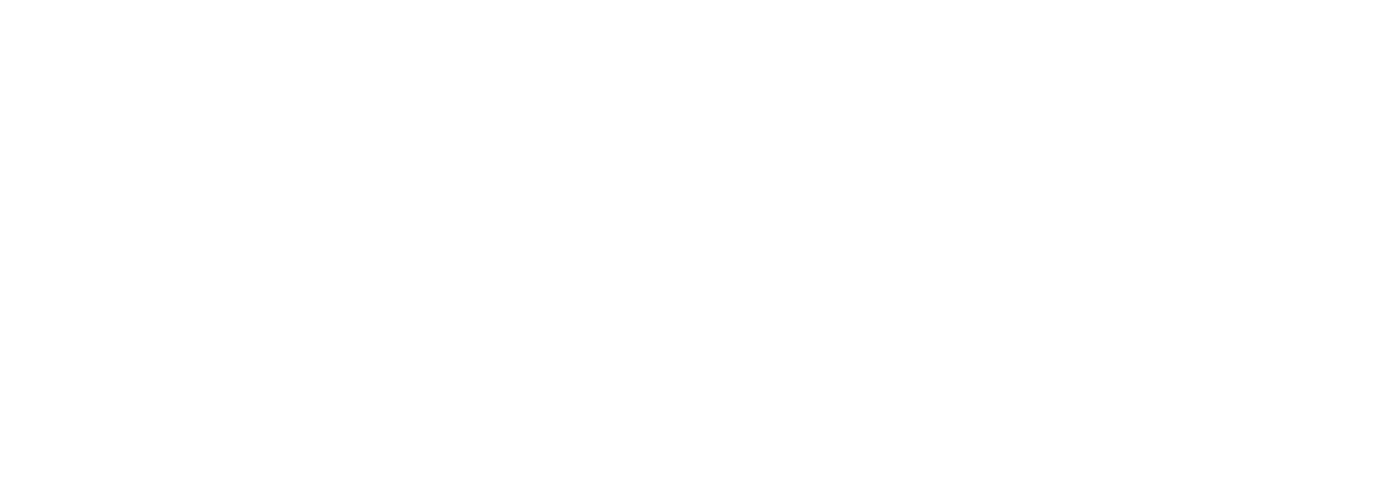
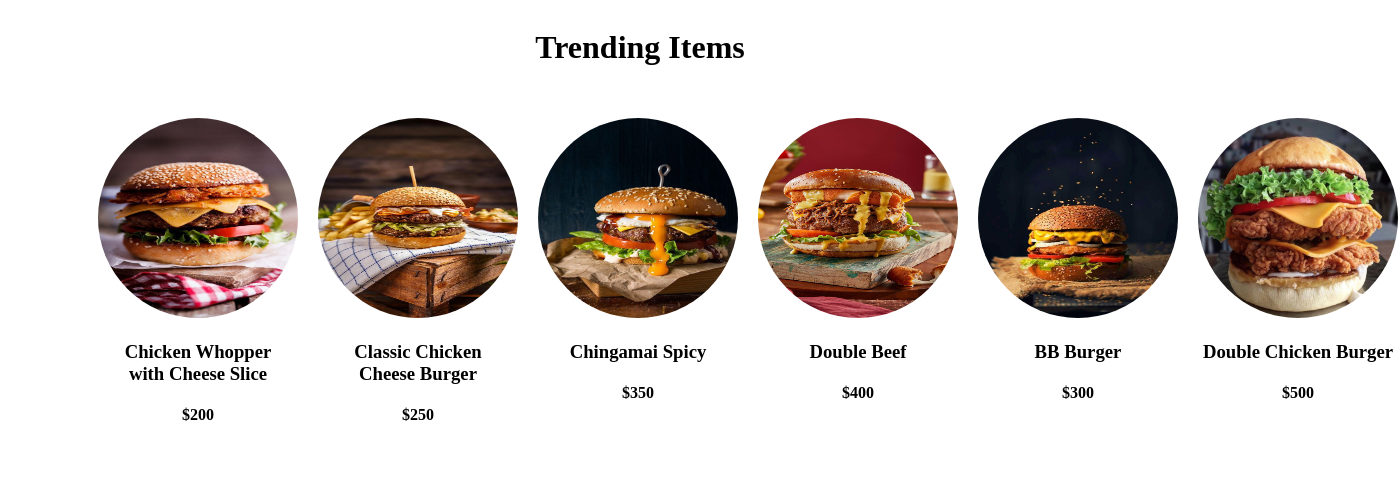
Before and after one commit to sandy0637R/FoodOutlet, a plain HTML site: page index.html in a window 1280 px wide. Shown: the whole page, 1398 px wide, since content can reach past the window. Drawn offline with Linux system fonts and the light colour scheme.

Commit message:
treanding items

```diff
--- a/index.html
+++ b/index.html
@@ -1,13 +1,71 @@
 <!DOCTYPE html>
 <html lang="en">
+
 <head>
-    <meta charset="UTF-8">
-    <meta name="viewport" content="width=device-width, initial-scale=1.0">
-    <title>FOOD OUTLET
+    <meta charset="UTF-8" />
+    <meta name="viewport" content="width=device-width, initial-scale=1.0" />
+    <title>FOOD OUTLET</title>
+</head>
 
-    </title>
-</head>
-<body>
+<!-- Trending items from Smita and Sakshi -->
+<!--Container div-->
+<div style="display: flex; flex-direction: column;">
 
-</body>
+    <!--main div First section-->
+    <div>
+        <h1 style="text-align: center;">Trending Items</h1>
+    </div>
+    <!--main div second section-->
+    <div style="display: flex;flex-direction: row;gap: 20px;padding: 30px 90px;">
+
+        <!--first div-->
+        <div style="text-align: center">
+            <img src="./assets/img1.jpg" style="border-radius: 360px; height: 200px; width: 200px" />
+            <h3>Chicken Whopper <br />with Cheese Slice</h3>
+            <h4>$200</h4>
+        </div>
+
+        <!--second div-->
+        <div style="text-align: center">
+            <img src="/assets/img2.jpg" style="border-radius: 360px; height: 200px; width: 200px" />
+            <h3>
+                Classic Chicken<br/>
+                Cheese Burger
+            </h3>
+            <h4>$250</h4>
+        </div>
+
+        <!--third div-->
+        <div style="text-align: center">
+            <img src="/assets/img3.jpg" style="border-radius: 360px; height: 200px; width: 200px" />
+            <h3>Chingamai Spicy</h3>
+            <h4>$350</h4>
+        </div>
+
+        <!--fourth div-->
+        <div style="text-align: center">
+            <img src="/assets/img4.jpg" style="border-radius: 360px; height: 200px; width: 200px" />
+            <h3>Double Beef</h3>
+            <h4>$400</h4>
+        </div>
+
+        <!--fifth div-->
+        <div style="text-align: center">
+            <img src="/assets/image5.jpg" style="border-radius: 360px; height: 200px; width: 200px" />
+            <h3>BB Burger</h3>
+            <h4>$300</h4>
+        </div>
+
+        <!--sixth div-->
+        <div style="text-align: center">
+            <img src="/assets/img6.jpg" style="border-radius: 360px; height: 200px; width: 200px" />
+            <h3>Double Chicken Burger</h3>
+            <h4>$500</h4>
+        </div>
+    </div>
+</div>
+</div>
+</div>
+<!-- Trending items from smita and sakshi -->
+
 </html>
```
Also changed, not shown: assets/image1.jpg (deleted), assets/image5.jpg (added), assets/img1.jpg (added), assets/img2.jpg (added), assets/img3.jpg (added), assets/img4.jpg (added), assets/img6.jpg (added).
